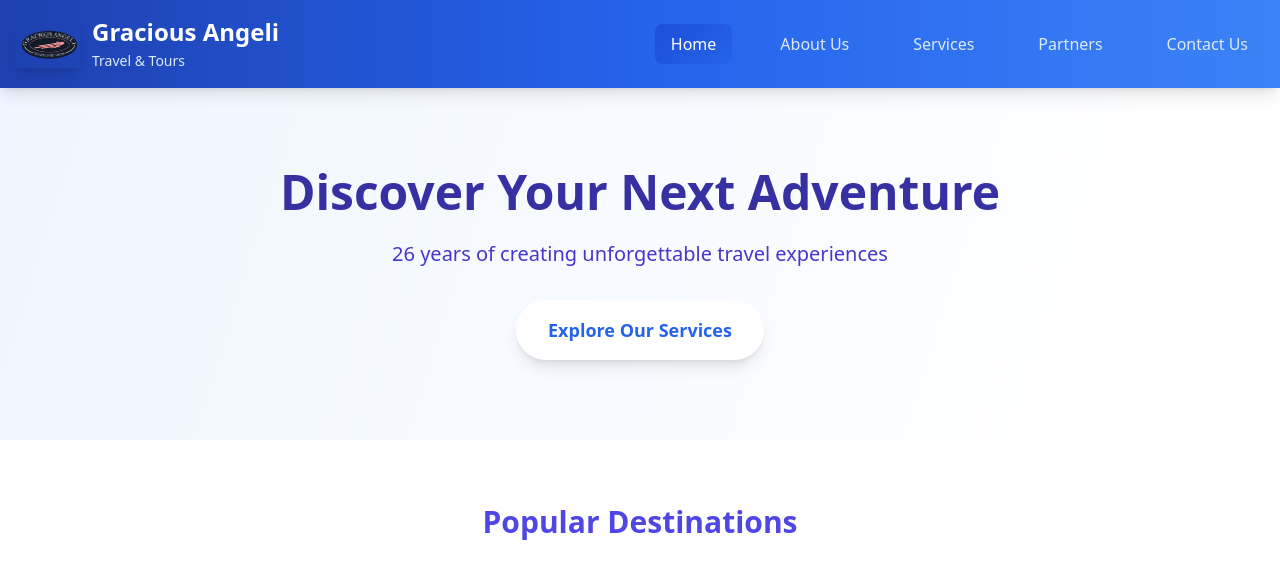
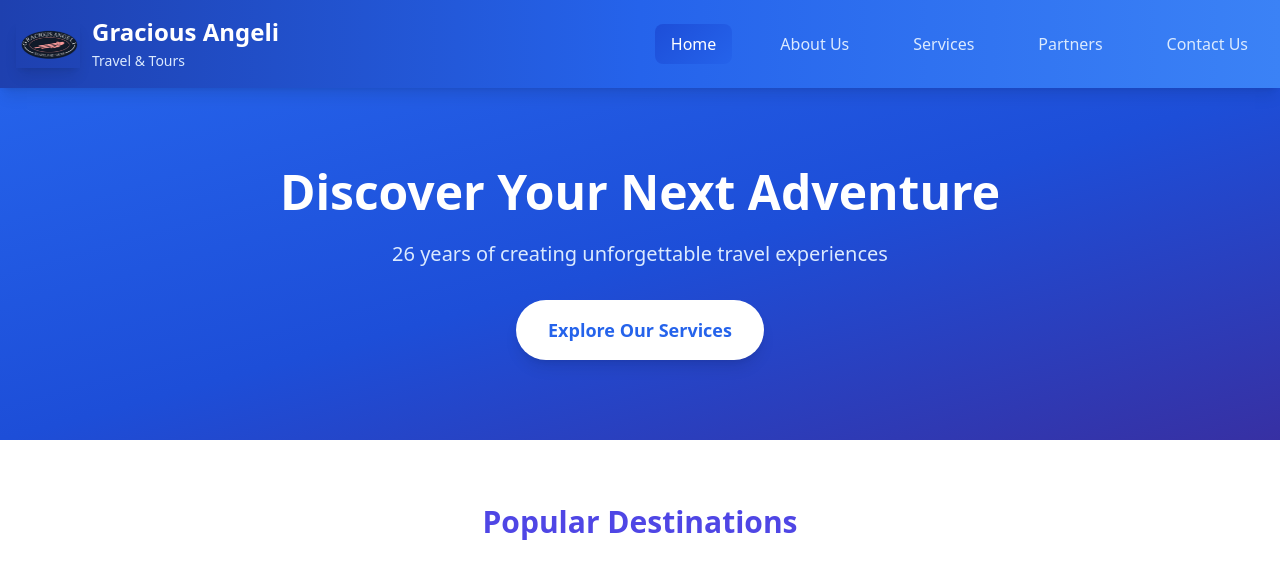
Before and after one commit to marscreative/gatt, a plain HTML site: page index.html in a window 1280 px wide. Shown: the top 568 px of the page. Drawn offline with nearby package versions, Linux system fonts and the light colour scheme.

Commit message:
Update hero section styling: change background to a gradient, adjust text colors for better contrast, and enhance overall visual appeal.

```diff
--- a/index.html
+++ b/index.html
@@ -80,10 +80,10 @@
     <!-- Home Tab -->
     <div id="home" class="tab-content active">
         <!-- Hero Section -->
-        <section class="hero-bg text-white py-20">
+        <section class="bg-gradient-to-br from-blue-600 via-blue-700 to-indigo-800 text-white py-20">
             <div class="max-w-7xl mx-auto px-4 text-center">
-                <h2 class="text-5xl font-bold mb-6 text-indigo-800">Discover Your Next Adventure</h2>
-                <p class="text-xl mb-8 text-indigo-700">26 years of creating unforgettable travel experiences</p>
+                <h2 class="text-5xl font-bold mb-6 text-white">Discover Your Next Adventure</h2>
+                <p class="text-xl mb-8 text-blue-100">26 years of creating unforgettable travel experiences</p>
                 <button onclick="showTab('services')" class="bg-white text-blue-600 px-8 py-4 rounded-full text-lg font-semibold hover:bg-blue-50 transition-all shadow-lg hover:shadow-xl">
                     Explore Our Services
                 </button>
```
